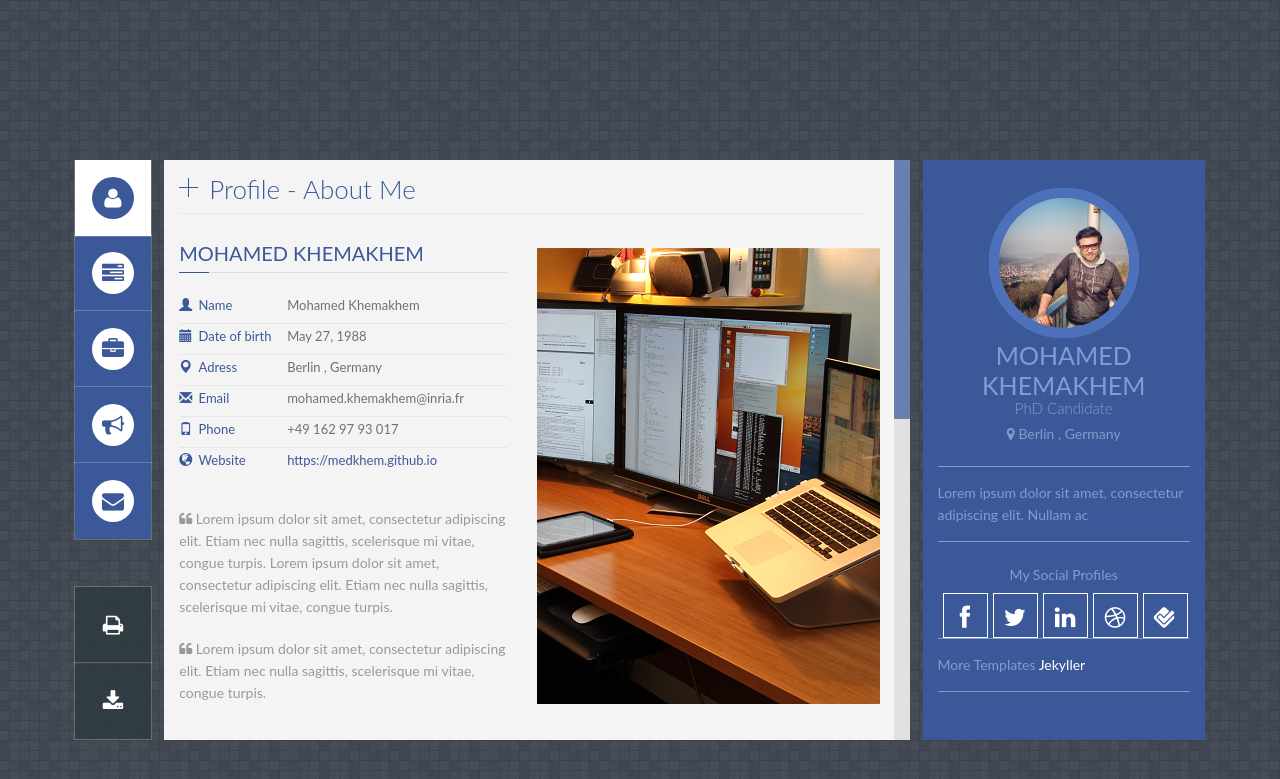
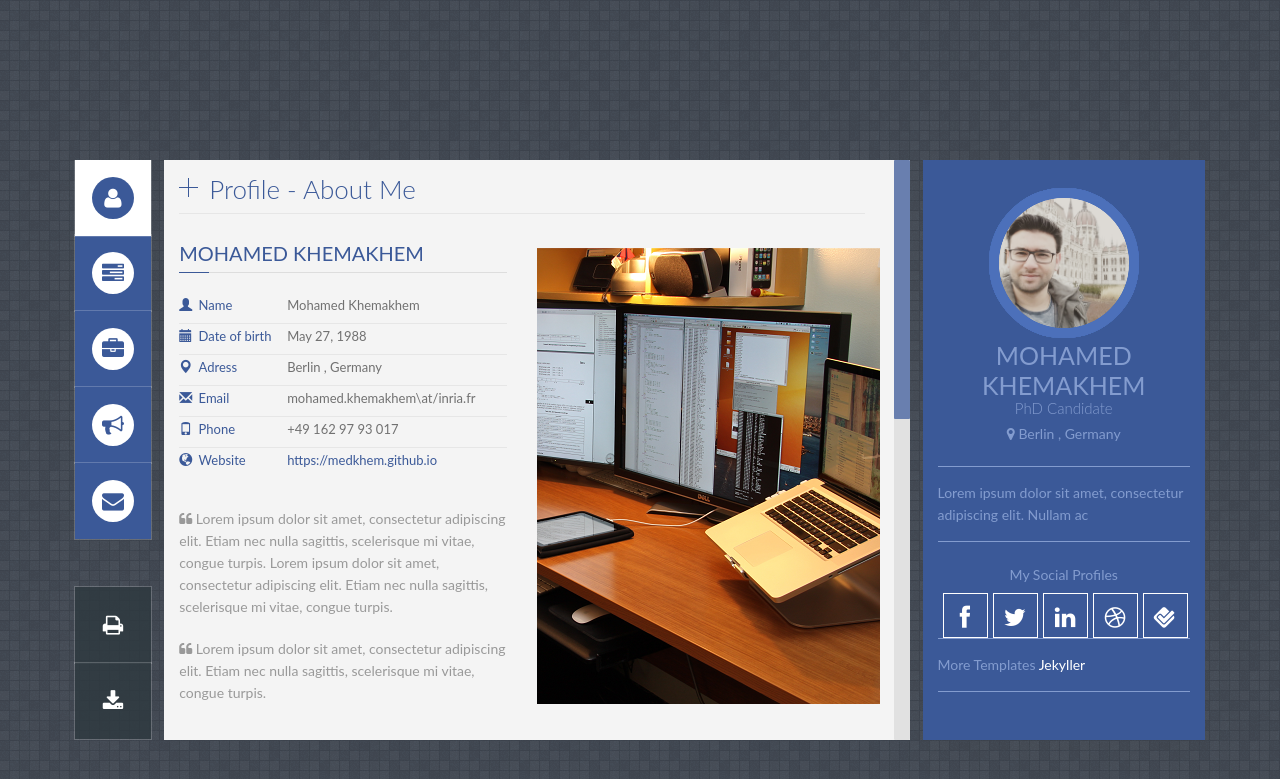
Before and after one commit to MedKhem/medkhem.github.io, a Jekyll site: the page built from index.html, in a window 1280 px wide. Shown: the top 779 px of the page. Built offline with Jekyll 4.4.1, drawn with Linux system fonts in a browser that asks for light colours; some web fonts are replaced.

Commit message:
unify pictures

```diff
--- a/_includes/profile.html
+++ b/_includes/profile.html
@@ -38,7 +38,7 @@
             <li>
                 <i class="glyphicon glyphicon-envelope"></i>
                 <label>Email</label>
-                <span class="value">mohamed.khemakhem@inria.fr</span>
+                <span class="value">mohamed.khemakhem\at/inria.fr</span>
                 <div class="clear"></div>
             </li>
 
--- a/index.html
+++ b/index.html
@@ -45,15 +45,15 @@
 
          <div class="image-holder one" id="pic_prof_1" style="display:block">
 
-                <img class="head-image up circle" src="images/img/up.png" width="150" height="150" alt="" />
-                <img class="head-image up-left circle" src="images/img/faceToUpperLeft.jpg" width="150" height="150" alt="" />
-                <img class="head-image left circle" src="images/img/faceToLeft.jpg" width="150" height="150" alt="" />
-                <img class="head-image down-left circle" src="images/img/downleft.png" width="150" height="150" alt="" />
-                <img class="head-image down circle" src="images/img/down.png" width="150" height="150" alt="" />
-                <img class="head-image down-right circle" src="images/img/faceToRightDown.jpg" width="150" height="150" alt="" />
-                <img class="head-image right circle" src="images/img/right.png" width="150" height="150" alt="" />
-                <img class="head-image up-right circle" src="images/img/FacetoRightUp,jpg" width="150" height="150" alt="" />
-                <img class="head-image front circle" src="images/img/faceToFront.jpg" width="150" height="150" alt="" />
+                <img class="head-image up circle" src="images/img/tof.jpg" width="150" height="150" alt="" />
+                <img class="head-image up-left circle" src="images/img/tof.jpg" width="150" height="150" alt="" />
+                <img class="head-image left circle" src="images/img/tof.jpg" width="150" height="150" alt="" />
+                <img class="head-image down-left circle" src="images/img/tof.jpg" width="150" height="150" alt="" />
+                <img class="head-image down circle" src="images/img/tof.jpg" width="150" height="150" alt="" />
+                <img class="head-image down-right circle" src="images/img/tof.jpg" width="150" height="150" alt="" />
+                <img class="head-image right circle" src="images/img/tof.jpg" width="150" height="150" alt="" />
+                <img class="head-image up-right circle" src="images/img/tof.jpg" width="150" height="150" alt="" />
+                <img class="head-image front circle" src="images/img/tof.jpg" width="150" height="150" alt="" />
 
         </div>
 
```
Also changed, not shown: images/img/tof.jpg (added).
